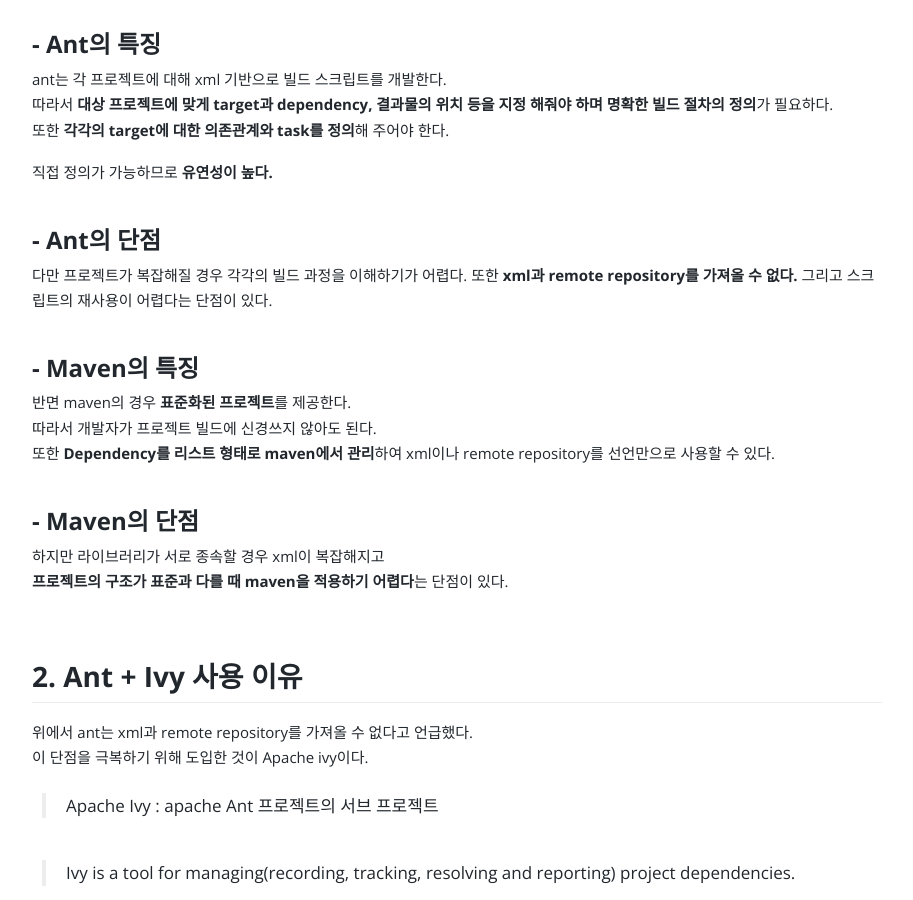
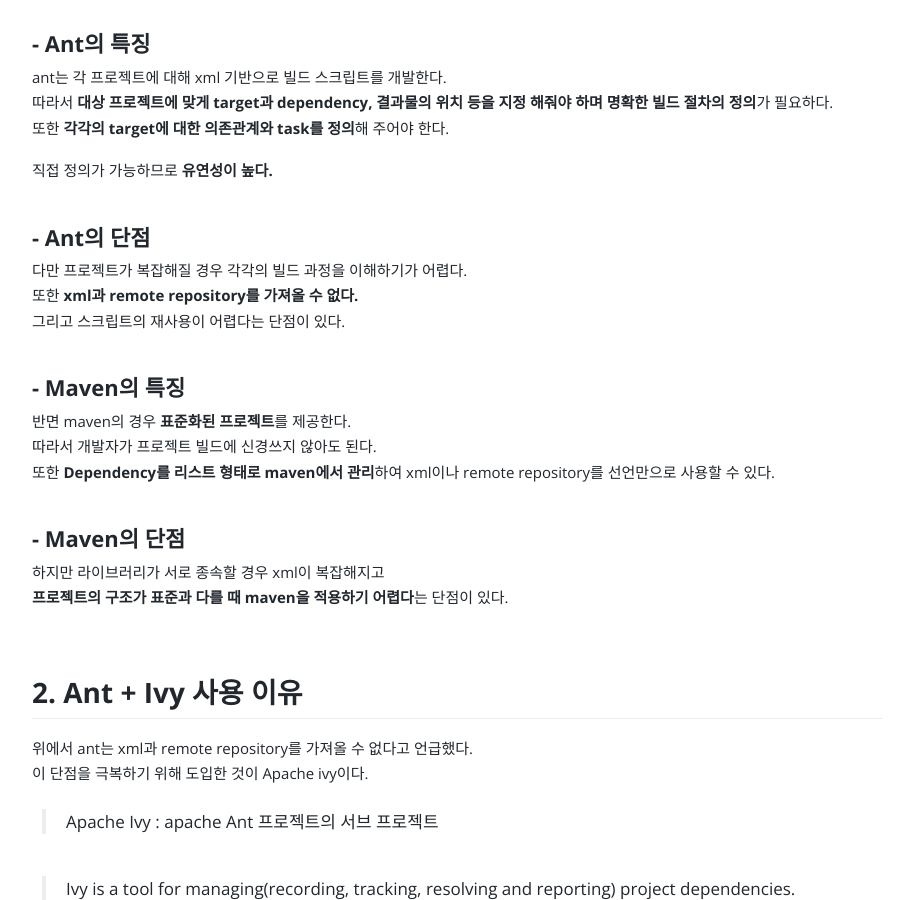
Before and after one commit to vormwald/joon, a Jekyll site: the page built from _posts/2019-03-14-[-Apache-]-Ant와-Maven.md, in a window 1280 px wide and 900 px high, scrolled down 567 px. Shown: the whole window, without its empty margins (183-1096 px from the left). Built offline with Jekyll 4.4.1, drawn with Linux system fonts in a browser that asks for light colours; our own code applies the rules of GitHub Pages for plain Markdown files; comment, search, counter and statistics services are not loaded.

Commit message:
reduce size

```diff
--- a/_posts/2019-03-14-[-Apache-]-Ant와-Maven.md
+++ b/_posts/2019-03-14-[-Apache-]-Ant와-Maven.md
@@ -10,7 +10,7 @@
 > Apache Maven : Java용 프로젝트 관리 도구
 Dependency를 리스트 형태로 관리한다. Apache ant의 대안으로 만들어졌다.
 
-#### - Ant의 특징
+##### - Ant의 특징
 
 ant는 각 프로젝트에 대해 xml 기반으로 빌드 스크립트를 개발한다.
 따라서 **대상 프로젝트에 맞게 target과 dependency, 결과물의 위치 등을 지정 해줘야 하며 명확한 빌드 절차의 정의**가 필요하다.
@@ -18,19 +18,19 @@
 
 직접 정의가 가능하므로 **유연성이 높다.**
 
-#### - Ant의 단점
+##### - Ant의 단점
 
 다만 프로젝트가 복잡해질 경우 각각의 빌드 과정을 이해하기가 어렵다.
 또한 **xml과 remote repository를 가져올 수 없다.**
 그리고 스크립트의 재사용이 어렵다는 단점이 있다.
 
-#### - Maven의 특징
+##### - Maven의 특징
 
 반면 maven의 경우 **표준화된 프로젝트**를 제공한다.
 따라서 개발자가 프로젝트 빌드에 신경쓰지 않아도 된다.
 또한 **Dependency를 리스트 형태로 maven에서 관리**하여 xml이나 remote repository를 선언만으로 사용할 수 있다.
 
-#### - Maven의 단점
+##### - Maven의 단점
 
 하지만 라이브러리가 서로 종속할 경우 xml이 복잡해지고
 **프로젝트의 구조가 표준과 다를 때 maven을 적용하기 어렵다**는 단점이 있다.
```
